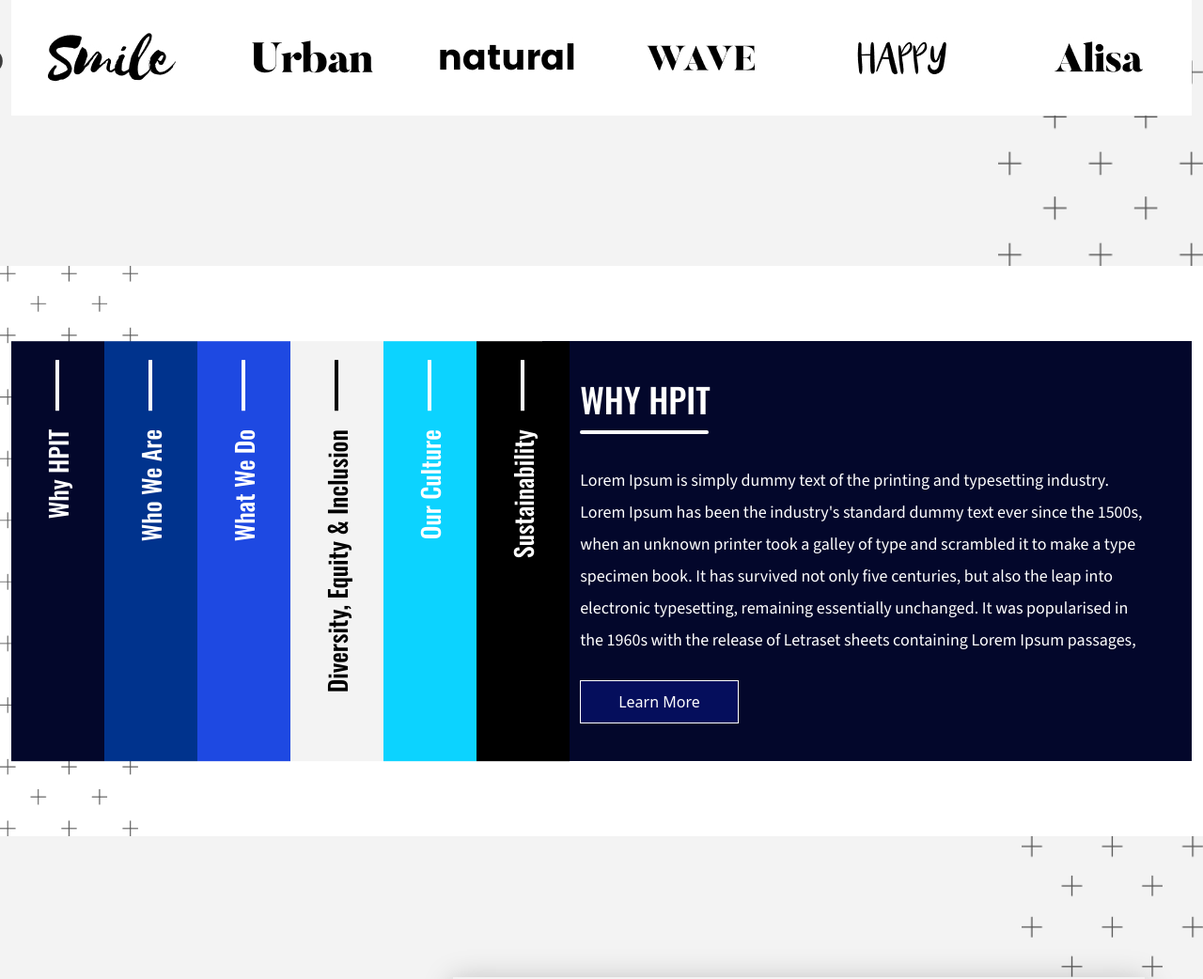
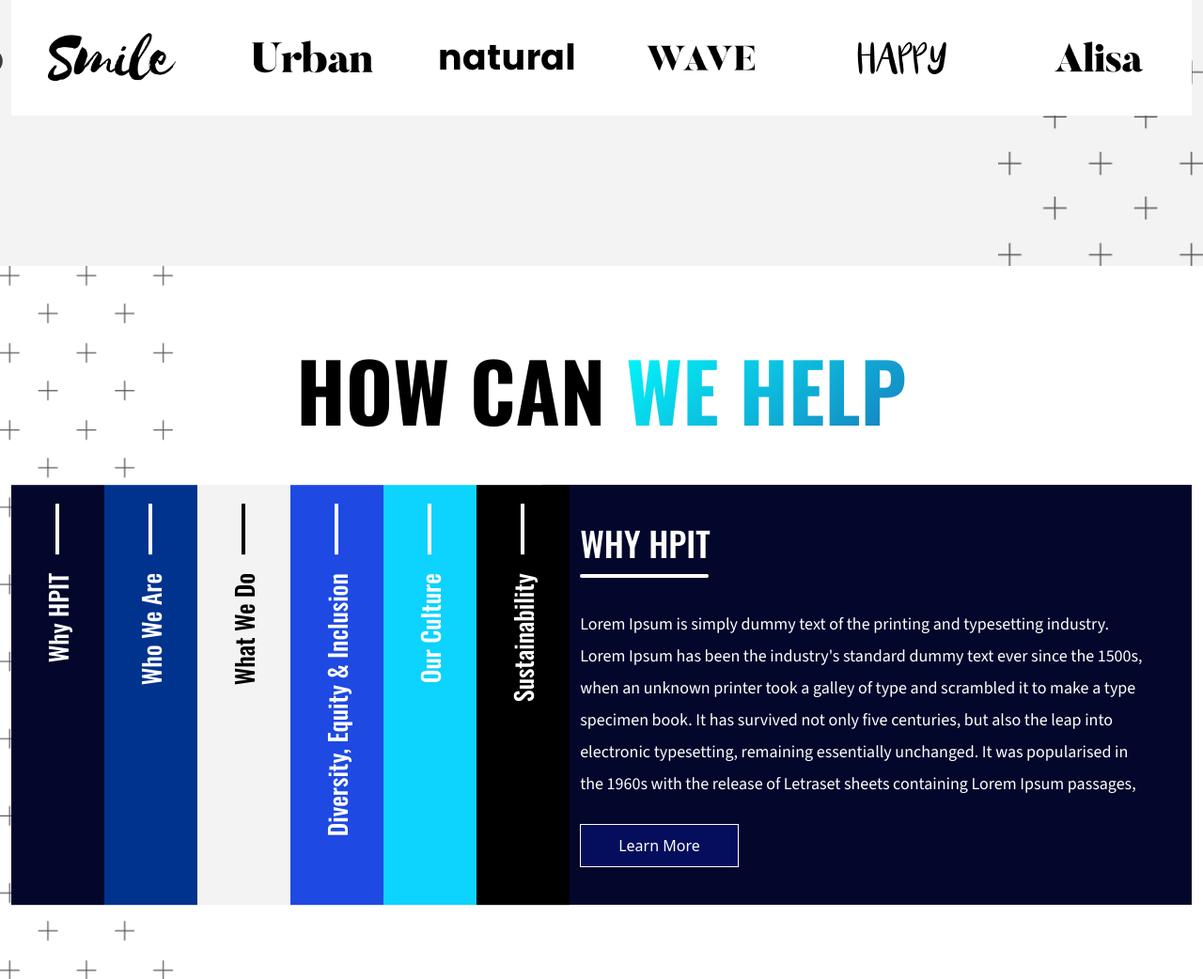
Before and after one commit to usamadae/johen-ee, a PHP site: page / in a window 1280 px wide. Shown: the part 2077-3119 px from the top of the page at 94% size. Run offline with PHP 8.4, Linux system fonts and the light colour scheme; some libraries are stand-ins or nearby versions.

Commit message:
done vertical tab

```diff
--- a/assets/css/style.css
+++ b/assets/css/style.css
@@ -2412,12 +2412,34 @@ section#section4 .nav button svg{
     transition: 0.3s linear all;
 }
 
+
+.whatwe svg{
+    background-color: black !important;
+}
+
+ul.list-group.list-group-flush li {
+    background-color: transparent;
+}
+
+ul.list-group.list-group-flush {
+    height: auto;
+}
+section#section4 h2 {
+    text-align: center;
+    margin-bottom: 50px;
+}
+li.list-group-item a {
+    text-decoration: none;
+    color: black;
+    font-size: 18px;
+    font-weight: 500;
+}
 section#section4 .nav button:hover svg{
     height: 200px;
 }
 
 section#section4 .nav button.diversity svg{
-    background-color: black;
+
     transition: 0.3s linear all;
 }
 
--- a/index.php
+++ b/index.php
@@ -239,6 +239,7 @@
 
     <section id="section4" class="bg-white bg-padding bg-star-left-black">
         <div class="container">
+        <h2 class="sectionHead">How Can <span>We Help</span></h2>
             <div class="d-flex align-items-stretch">
                 <div class="nav flex-row nav-pills me-3" id="v-pills-tab" role="tablist" aria-orientation="vertical">
 
@@ -259,19 +260,21 @@
                             <rect x="4" width="54" height="4" rx="2" transform="rotate(90 4 0)" fill="white" />
                         </svg>
                         Who We Are</button>
-                    <button class="nav-link" id="v-pills-settings-tab" style="background-color:#1E49E2"
-                        data-bs-toggle="pill" data-bs-target="#v-pills-settings" type="button" role="tab"
-                        aria-controls="v-pills-settings" aria-selected="false">
+                    <button class="nav-link whatwe" id="v-pills-settings-tab"
+                        style="background-color:#F3F3F3; color:black;" data-bs-toggle="pill"
+                        data-bs-target="#v-pills-settings" type="button" role="tab" aria-controls="v-pills-settings"
+                        aria-selected="false">
                         <svg width="4" height="54" viewBox="0 0 4 54" fill="none" xmlns="http://www.w3.org/2000/svg">
-                            <rect x="4" width="54" height="4" rx="2" transform="rotate(90 4 0)" fill="white" />
+                            <rect x="4" width="54" height="4" rx="2" transform="rotate(90 4 0)" fill="black" />
                         </svg>
+
                         What We Do
                     </button>
-                    <button class="nav-link diversity" id="v-pills-diversity-tab" style="background-color:#F3F3F3; color:black;"
+                    <button class="nav-link diversity" id="v-pills-diversity-tab" style="background-color:#1E49E2;"
                         data-bs-toggle="pill" data-bs-target="#v-pills-diversity" type="button" role="tab"
                         aria-controls="v-pills-diversity" aria-selected="false">
                         <svg width="4" height="54" viewBox="0 0 4 54" fill="none" xmlns="http://www.w3.org/2000/svg">
-                            <rect x="4" width="54" height="4" rx="2" transform="rotate(90 4 0)" fill="black" />
+                            <rect x="4" width="54" height="4" rx="2" transform="rotate(90 4 0)" fill="white" />
                         </svg>
 
                         Diversity, Equity & Inclusion
@@ -349,41 +352,58 @@
 
                         " href="#">Learn More</a>
                     </div>
-                    <div class="tab-pane fade" style="background-color:#1E49E2" id="v-pills-settings" role="tabpanel"
+                    <div class="tab-pane fade" style="background-color:#F3F3F3" id="v-pills-settings" role="tabpanel"
                         aria-labelledby="v-pills-settings-tab" tabindex="0">
-                        <h3>What We Do</h3>
+                        <h3 class="text-dark">What We Do</h3>
+                        <svg width="100" height="4" viewBox="0 0 305 4" fill="none" xmlns="http://www.w3.org/2000/svg">
+                            <rect width="305" height="4" rx="2" fill="black" />
+                        </svg>
+
+
+                        <ul class="list-group list-group-flush">
+                            <li class="list-group-item">
+                                <a href="#">Technology</a>
+                            </li>
+                            <li class="list-group-item">
+                                <a href="#">Business</a>
+                            </li>
+                            <li class="list-group-item">
+                                <a href="#">Enginneering</a>
+                            </li>
+                            <li class="list-group-item">
+                                <a href="#">
+                                    Mission
+                                </a>
+                            </li>
+                            <li class="list-group-item">
+                                <a href="#">
+                                    Consulting
+                                </a>
+                            </li>
+                        </ul>
+
+                        <a style="
+                        background-color: #CBCBCB;
+    border: 1px solid black;
+    color: black;
+    text-decoration: none;
+    padding: 10px 40px;
+    font-weight:600;
+    display: inline-block;
+    margin-top: 10px;
+
+                        " href="#">Learn More</a>
+
+                    </div>
+                    <div class="tab-pane fade" style="background-color:#1E49E2" id="v-pills-diversity" role="tabpanel"
+                        aria-labelledby="v-pills-diversity-tab" tabindex="0">
+                        <h3>Diversity, Equity & Inclusion</h3>
+
                         <svg width="137" height="4" viewBox="0 0 137 4" fill="none" xmlns="http://www.w3.org/2000/svg">
                             <rect width="137" height="4" rx="2" fill="white" />
                         </svg>
 
-                        <p>Lorem Ipsum is simply dummy text of the printing and typesetting industry. Lorem Ipsum has
-                            been the industry's standard dummy text ever since the 1500s, when an unknown printer took a
-                            galley of type and scrambled it to make a type specimen book. It has survived not only five
-                            centuries, but also the leap into electronic typesetting, remaining essentially unchanged.
-                            It was popularised in the 1960s with the release of Letraset sheets containing Lorem Ipsum
-                            passages,</p>
-
-                        <a style="
-                        background-color: #032FCD;
-    border: 1px solid white;
-    color: white;
-    text-decoration: none;
-    padding: 10px 40px;
-    display: inline-block;
-    margin-top: 10px;
-
-                        " href="#">Learn More</a>
-                    </div>
-                    <div class="tab-pane fade" style="background-color:#F3F3F3" id="v-pills-diversity" role="tabpanel"
-                        aria-labelledby="v-pills-diversity-tab" tabindex="0">
-                        <h3 class="text-dark">Diversity, Equity & Inclusion</h3>
-                            <svg width="305" height="4" viewBox="0 0 305 4" fill="none"
-                                xmlns="http://www.w3.org/2000/svg">
-                                <rect width="305" height="4" rx="2" fill="black" />
-                            </svg>
-
-
-                            <p class="text-dark">Lorem Ipsum is simply dummy text of the printing and typesetting
+                        <p>Lorem Ipsum is simply dummy text of the printing and typesetting
                             industry. Lorem Ipsum has
                             been the industry's standard dummy text ever since the 1500s, when an unknown printer
                             took a
@@ -395,13 +415,13 @@
                             Ipsum
                             passages,</p>
 
+
                         <a style="
-                        background-color: #CBCBCB;
-    border: 1px solid black;
-    color: black;
+                        background-color: #032FCD;
+    border: 1px solid white;
+    color: white;
     text-decoration: none;
     padding: 10px 40px;
-    font-weight:600;
     display: inline-block;
     margin-top: 10px;
 
@@ -433,8 +453,8 @@
 
                         " href="#">Learn More</a>
                     </div>
-                    <div class="tab-pane fade" style="background-color:black" id="v-pills-Sustainability" role="tabpanel"
-                        aria-labelledby="v-pills-Sustainability-tab" tabindex="0">
+                    <div class="tab-pane fade" style="background-color:black" id="v-pills-Sustainability"
+                        role="tabpanel" aria-labelledby="v-pills-Sustainability-tab" tabindex="0">
                         <h3>Sustainability</h3>
                         <svg width="137" height="4" viewBox="0 0 137 4" fill="none" xmlns="http://www.w3.org/2000/svg">
                             <rect width="137" height="4" rx="2" fill="white" />
```
Lines whose indentation alone changed are shown as unchanged.
